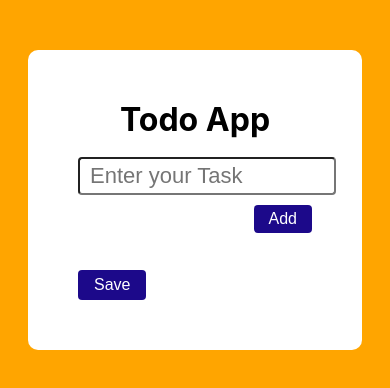
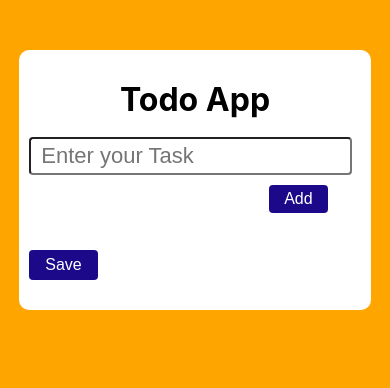
Before and after one commit to vmc111/TodosApp_Internship, a React (Create React App) app: page / in a window 390 px wide. Shown: the top 388 px of the page. Built offline with nearby package versions, Linux system fonts and the light colour scheme.

Commit message:
Updated mobile-view

```diff
--- a/src/components/Home/index.css
+++ b/src/components/Home/index.css
@@ -21,7 +21,11 @@
 @media all and (max-width: 768px){
     .todo-items-card{
         margin: 50px 0px;
-        padding-top: 20px 2px;
+        padding: 30px 10px;
+        width: 85%;
+        display: flex;
+        flex-direction: column;
+        align-items: flex-start;
     }
 
 }
@@ -57,7 +61,7 @@
         display: flex;
         flex-direction: column;
         align-items: flex-start;
-        width: 100%;
+        width: 90%;
         margin-top: 10px;
         margin-bottom: 10px;
     }
```
